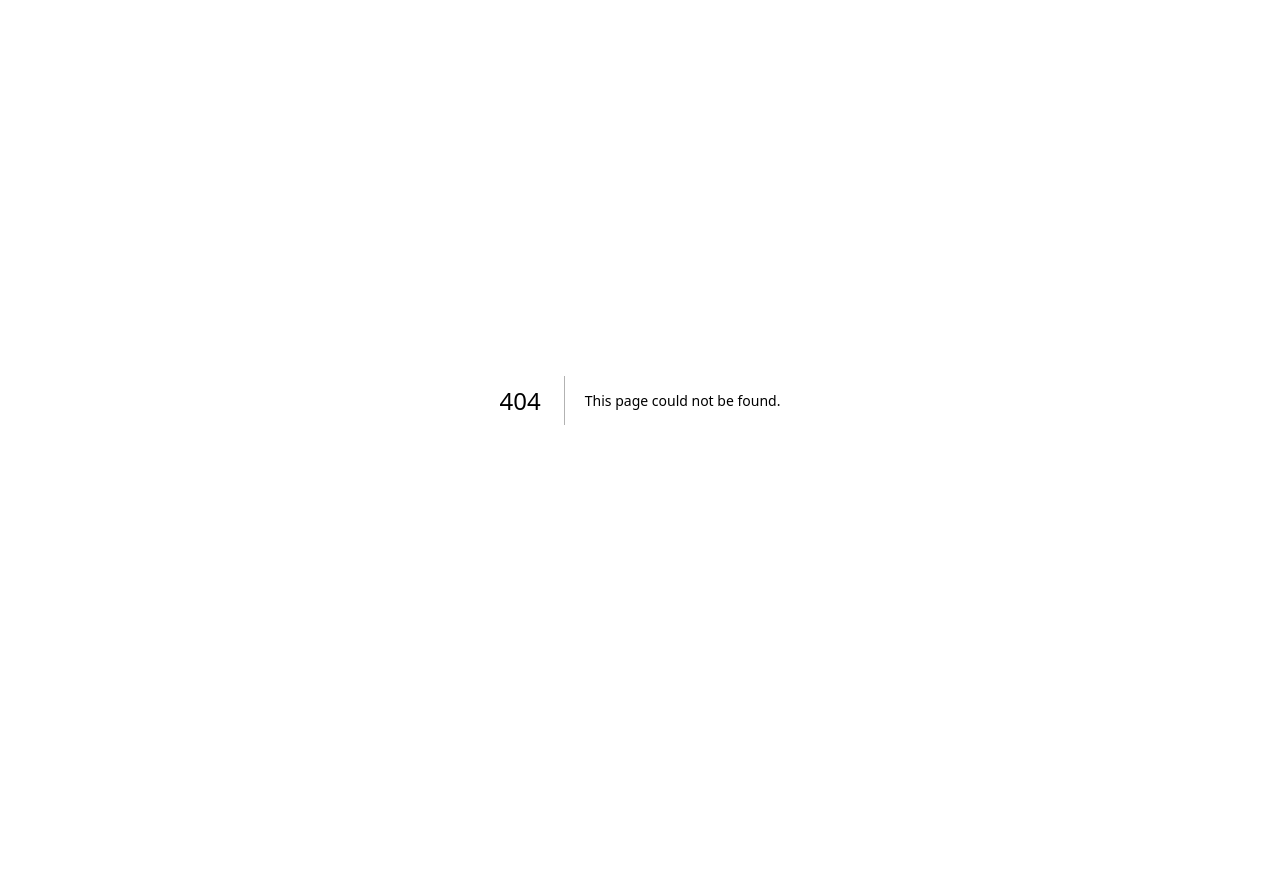
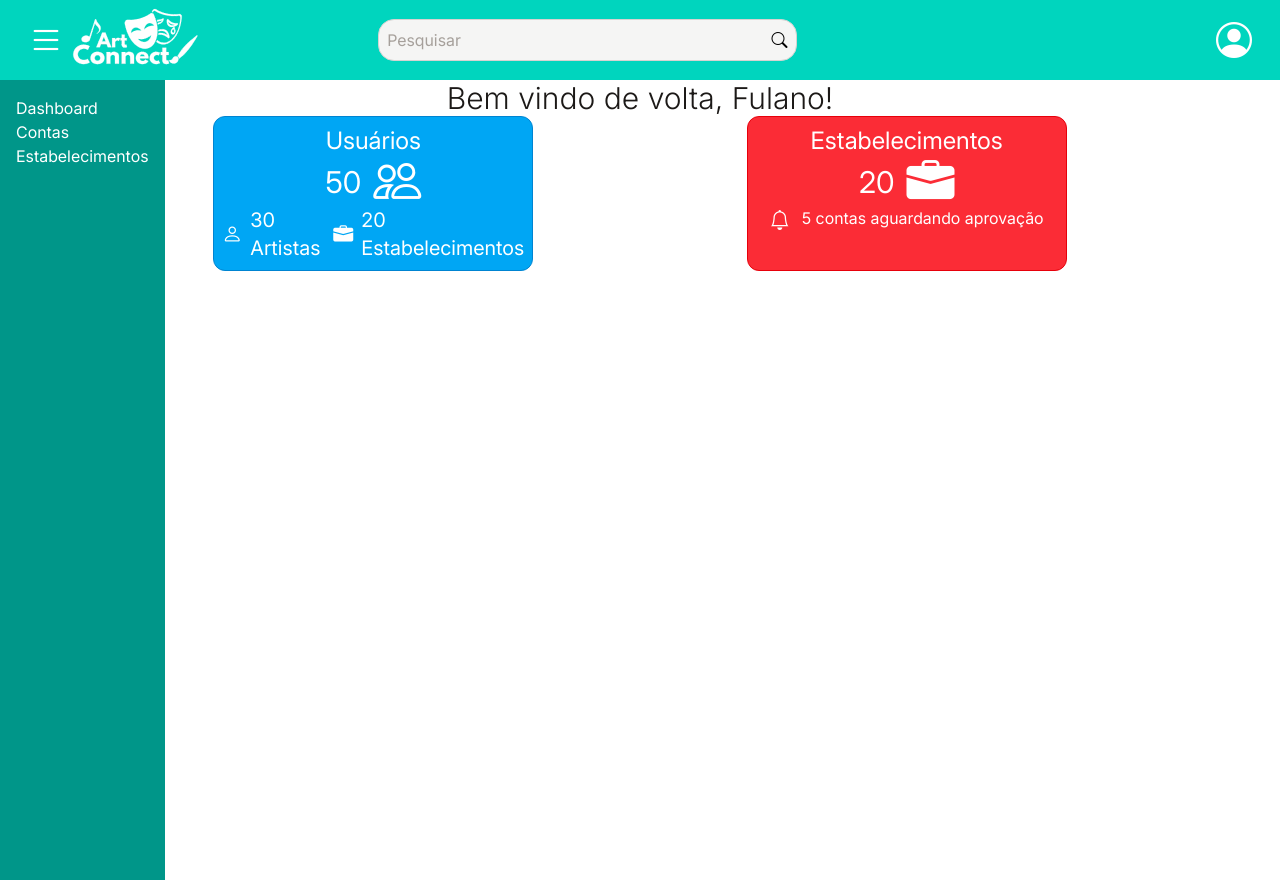
Before and after one commit to CorallusEtec/art-connect, a Next.js app: page /admin in a window 1280 px wide. Before the commit this address had no page. Before the commit the page ends 800 px from the top, so only its background shows below. Built offline with nearby package versions, Linux system fonts and the light colour scheme.

Commit message:
Implementação Dashboard do admin

```diff
--- /dev/null
+++ b/src/app/admin/layout.js
@@ -0,0 +1,11 @@
+import NavbarAdmin from "@/components/NavbarAdmin"
+
+export default function Layout({ children }) {
+    return (
+        <div className="h-dvh">
+        <NavbarAdmin />
+        {children}
+        </div>
+
+    )
+}
--- /dev/null
+++ b/src/app/admin/page.js
@@ -0,0 +1,46 @@
+export default function AdminDashboard() {
+    return (
+        <div className="flex flex-col">
+            <div className="flex justify-center">
+                <h1 className="text-3xl font-light text-stone-900">Bem vindo de volta, Fulano!</h1>
+            </div>
+
+            <div className="grid grid-cols-12">
+                {/* CARD USUARIOS */}
+                <div className="p-2 col-span-3 col-start-3 rounded-xl flex text-white flex-col bg-sky-500 border border-sky-600">
+                    <div className="flex justify-center">
+                        <h2 className="text-2xl">Usuários</h2>
+                    </div>
+                    <div className="flex items-center justify-center text-2xl gap-3">
+                        <span className="text-3xl">50</span>
+                        <i className="text-5xl bi bi-people"></i>
+                    </div>
+                    <div className="flex justify-between">
+                        <div className="flex items-center gap-2">
+                            <i className="text-xl bi bi-person"></i>
+                            <span className="text-xl">30 Artistas</span>
+                        </div>
+                        <div className="flex items-center gap-2">
+                            <i className="text-xl bi bi-briefcase-fill"></i>
+                            <span className="text-xl">20 Estabelecimentos</span>
+                        </div>
+                    </div>
+                </div>
+                {/* CARD ESTABELECIMENTOS */}
+                <div className="p-2 col-span-3 col-end-11 rounded-xl flex text-white flex-col bg-red-500 border border-red-600">
+                    <div className="flex justify-center">
+                        <h2 className="text-2xl">Estabelecimentos</h2>
+                    </div>
+                    <div className="flex items-center justify-center text-2xl gap-3">
+                        <span className="text-3xl">20</span>
+                        <i className="text-5xl bi bi-briefcase-fill"></i>
+                    </div>
+                    <div className="flex justify-center gap-3">
+                        <i className="text-xl bi bi-bell"></i>
+                        <span>5 contas aguardando aprovação</span>
+                    </div>
+                </div>
+            </div>
+        </div>
+    )
+}
--- a/src/app/home/page.js
+++ b/src/app/home/page.js
@@ -27,7 +27,7 @@ export default function Home() {
             <div className="flex flex-col col-start-2 gap-4">
                 <h1 className="text-3xl font-medium">Olá {usuario.nome}! </h1>
                 <CriarPost />
-                <PostText />
+                <PostText content={"Lorem ipsum dolor sit amet, consectetur adipiscing elit. Sed sit amet ipsum nisi. Pellentesque id nisi sed orci aliquam vehicula et id leo. Etiam rutrum, arcu at egestas iaculis, libero lorem aliquet ligula, quis molestie sapien velit at enim. Aliquam et massa eu lectus eleifend facilisis quis a lectus. Praesent et gravida sapien. Proin ex mi, eleifend eget consectetur id, rutrum sit amet nibh."} />
             </div>
         </div>
     )
--- /dev/null
+++ b/src/components/NavbarAdmin.js
@@ -0,0 +1,78 @@
+'use client'
+
+import { useRouter } from "next/navigation";
+import { useState } from "react";
+export default function NavbarAdmin() {
+
+    const [config, setConfig] = useState(false);
+    const route = useRouter();
+    const [showMenu, setShowMenu] = useState(true);
+    function logout() {
+        sessionStorage.clear();
+        route.push('/login');
+    }
+
+    return (
+        <>
+            <header className=" bg-teal-400 p-1 text-white items-center px-7">
+                <div className="grid grid-cols-12 items-center gap-10">
+                    {/* MENU */}
+                    <div className="col-span-2 flex justify-between">
+                        <button className="cursor-pointer" onClick={()=>setShowMenu(!showMenu)}>
+                            <i className="text-4xl bi bi-list"></i>
+                        </button>
+                        {/* LOGO */}
+                        <a href="/home">
+                            <img className="max-w-32 invert" src="/img/logo.svg" />
+                        </a>
+                    </div>
+                    {/* INPUT */}
+                    <div className="col-span-7 flex justify-center ">
+                        <div className=" w-[60%] flex bg-stone-100 border gap-1 rounded-2xl border-stone-300 p-2">
+                            <input
+                            placeholder="Pesquisar"
+                            className="outline-none w-full placeholder:text-stone-400 text-stone-800 font-normal"
+                            type="text" />
+                            <button className="cursor-pointer">
+                                <i className="text-black bi bi-search"></i>
+                            </button>
+                        </div>
+                    </div>
+                    {/* PERFIL */}
+                    <div className="col-span-3 flex justify-end">
+                        <button onClick={()=>setConfig(!config)} className="cursor-pointer">
+                            <i className="text-4xl bi bi-person-circle"></i>
+                        </button>
+                    </div>
+                </div>
+            </header>
+            <div className="flex justify-end p-3 absolute right-0">
+                <div className={`bg-stone-100 border text-lg font-light p-2 ${config?"visible":"invisible"} border-stone-300 rounded-lg gap-3 flex flex-col`}>
+                    <a href="/home/seuPerfil" className="flex gap-2">
+                        <i className="bi bi-person"></i>
+                        <span>Dados e credenciais</span>
+                    </a>
+                    <a href="" className="flex gap-2">
+                        <i className="bi bi-gear"></i>
+                        <span>Configurações</span>
+                    </a>
+                    <a href="" className="flex gap-2">
+                        <i className="bi bi-book"></i>
+                        <span>Sobre o Art Connect</span>
+                    </a>
+                    <button onClick={()=>logout()} className="cursor-pointer text-red-500 gap-2 justify-center flex">
+                        <i className="bi bi-box-arrow-left"></i>
+                        <span>Sair</span>
+                    </button>
+                </div>
+            </div>
+            <div className={`bg-teal-600 ease-in-out duration-500 ${showMenu?"translate-x-0":"-translate-x-45"} absolute p-4 h-full`}>
+                <ul className="text-white">
+                    <li><a>Dashboard</a></li>
+                    <li><a>Contas</a></li>
+                    <li><a>Estabelecimentos</a></li>
+                </ul>
+            </div>
+        </>
+    )
+}
--- a/src/components/PostText.js
+++ b/src/components/PostText.js
@@ -1,4 +1,4 @@
-export default function PostText() {
+export default function PostText({ content }) {
     return (
         <div className="border border-stone-300 p-2 rounded-lg">
             {/* FOTO NOME E OPÇÕES */}
@@ -14,8 +14,7 @@ export default function PostText() {
                     <i className="bi bi-three-dots"></i>
                 </button>
             </div>
-            <p className="text-lg">Lorem ipsum dolor sit amet, consectetur adipiscing elit. Sed sit amet ipsum nisi. Pellentesque id nisi sed orci aliquam vehicula et id leo. Etiam rutrum, arcu at egestas iaculis, libero lorem aliquet ligula, quis molestie sapien velit at enim. Aliquam et massa eu lectus eleifend facilisis quis a lectus. Praesent et gravida sapien. Proin ex mi, eleifend eget consectetur id, rutrum sit amet nibh.
-            </p>
+            <p className="text-lg">{content}</p>
             <div className="flex gap-7 mt-3">
                 <div className=" text-xl flex gap-1">
                     <span>5</span>
```
